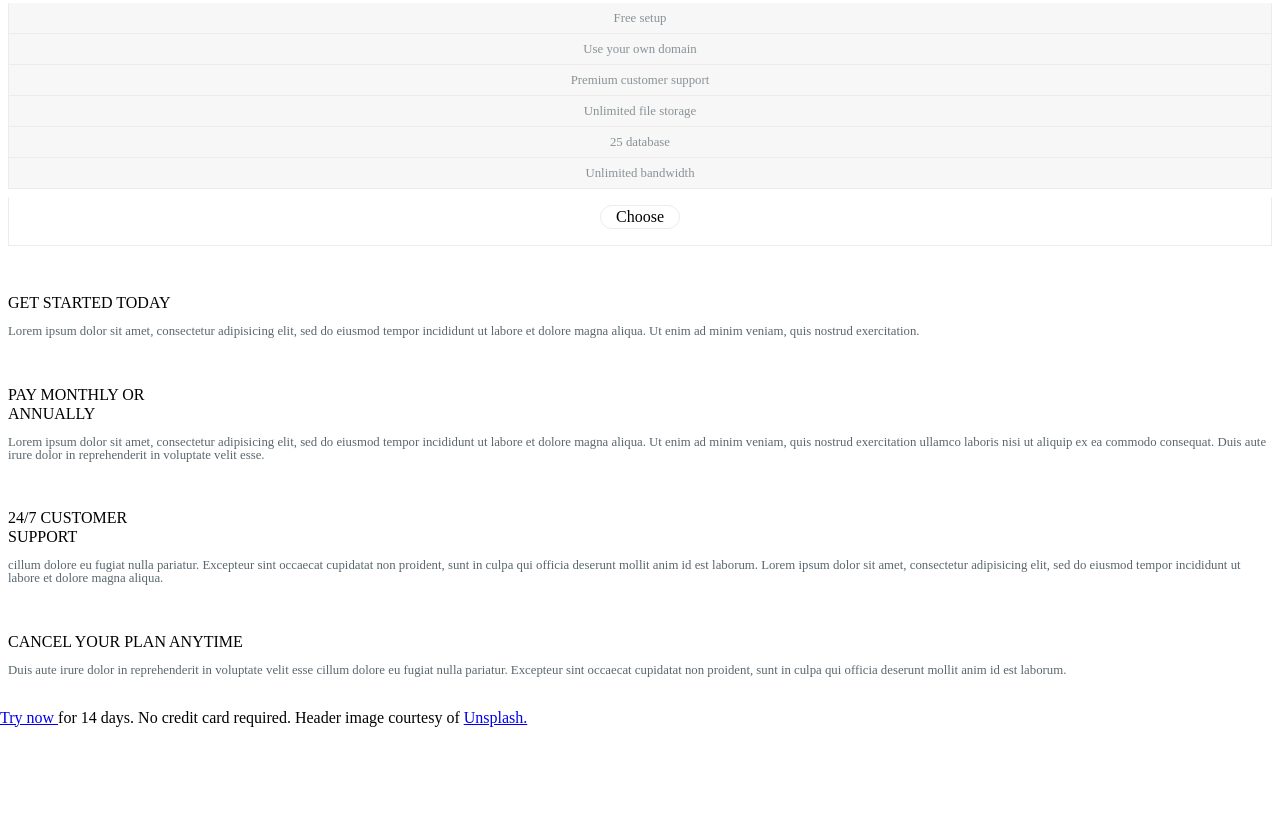
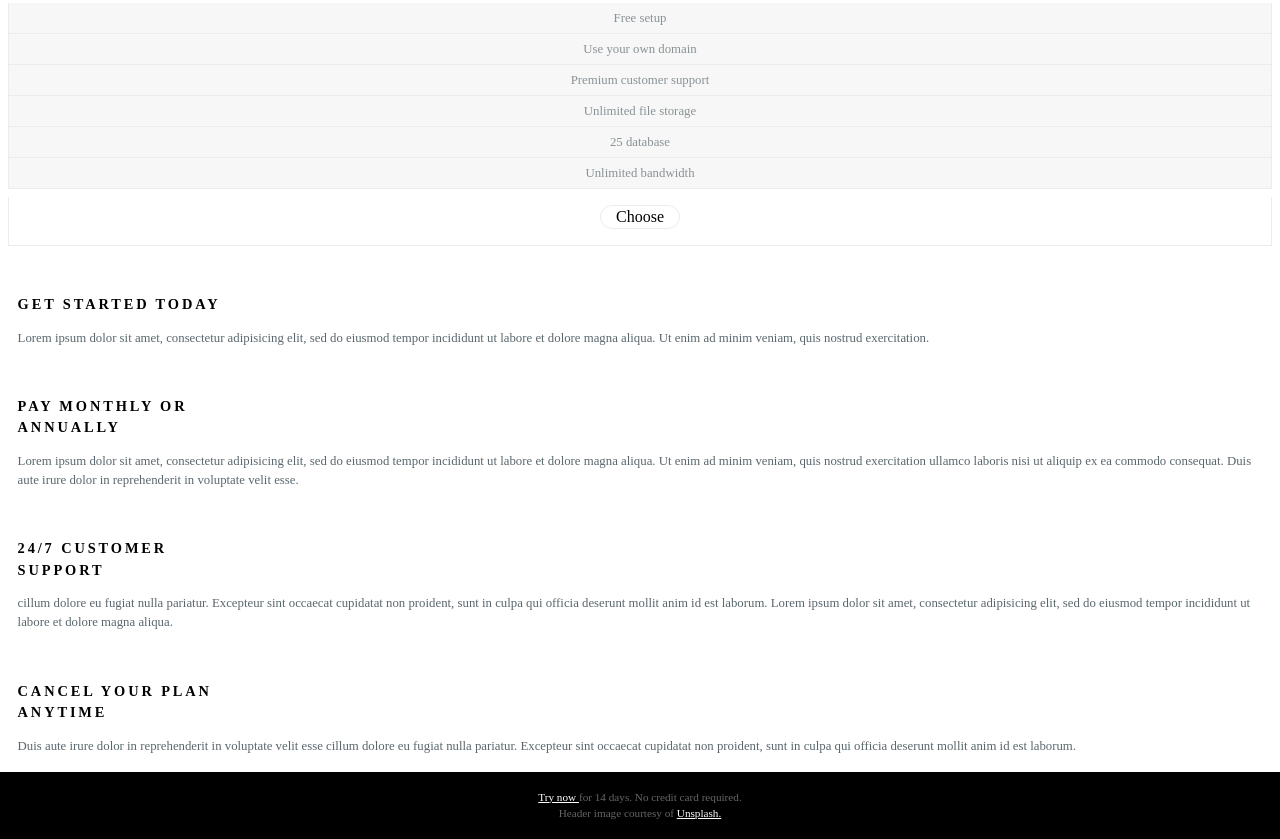
Before and after one commit to zamariac/responsive-website-sass, a plain HTML site: page index.html in a window 1280 px wide. Shown: the part 1320-2159 px from the top of the page. Before the commit the page ends 2063 px from the top, so only its background shows below. Drawn offline with nearby package versions, Linux system fonts and the light colour scheme.

Commit message:
first layout complete

```diff
--- a/index.html
+++ b/index.html
@@ -87,13 +87,13 @@
 			<p class="info-paragraph"> cillum dolore eu fugiat nulla pariatur. Excepteur sint occaecat cupidatat non proident, sunt in culpa qui officia deserunt mollit anim id est laborum. Lorem ipsum dolor sit amet, consectetur adipisicing elit, sed do eiusmod tempor incididunt ut labore et dolore magna aliqua.
 		 </section>
 		  <section class="info-text">
-			<div class="info-text-title"> CANCEL YOUR PLAN ANYTIME </div>
+			<div class="info-text-title"> CANCEL YOUR PLAN <br> ANYTIME </div>
 			<p class="info-paragraph"> Duis aute irure dolor in reprehenderit in voluptate velit esse
 			cillum dolore eu fugiat nulla pariatur. Excepteur sint occaecat cupidatat non
 			proident, sunt in culpa qui officia deserunt mollit anim id est laborum.
 		 </section>
 		 <footer class="footer">
-		 	<p> <a class="footer-link" href="#"> Try now </a> for 14 days. No credit card required. Header image courtesy of <a class="footer-link" href="#">Unsplash.</a>
+		 	<p> <a class="footer-link" href="#"> Try now </a> for 14 days. No credit card required. <br> Header image courtesy of <a class="footer-link" href="#">Unsplash.</a>
 		 </footer>
 	</body>
 </html>
--- a/styles/main.scss
+++ b/styles/main.scss
@@ -112,6 +112,7 @@ nav{
 	text-align: center;
 	margin: 2em .5em .5em;
 	padding: 1.5em;
+
 	.top-text{
 		color:white;
 		font-size: .9em;
@@ -127,14 +128,30 @@ nav{
 
 }
 .info-text{
-	margin: 3em .5em 2em .5em;
+	margin: 3em 1.1em 1em 1.1em;
+
+	.info-text-title{
+		font-size: .9em;
+		font-weight: bold;
+		letter-spacing: .2em;
+		line-height: 1.5em;
+	}
 	.info-paragraph{
 		font-size: .8em;
 		color: #5A676D;
-		line-height: 1em;
+		line-height: 1.5em;
+	}
+}
 
+footer{
+	background-color: black;
+	color: #666666;
+	font-size: .7em;
+	padding: .5em;
+	text-align: center;
+	line-height: 1.5em;
+	.footer-link{
+		color: white;
 
 	}
 }
-
-// info-text info-test-title info-paragraph
```
Also changed, not shown: styles/main.css, 1 other file.
